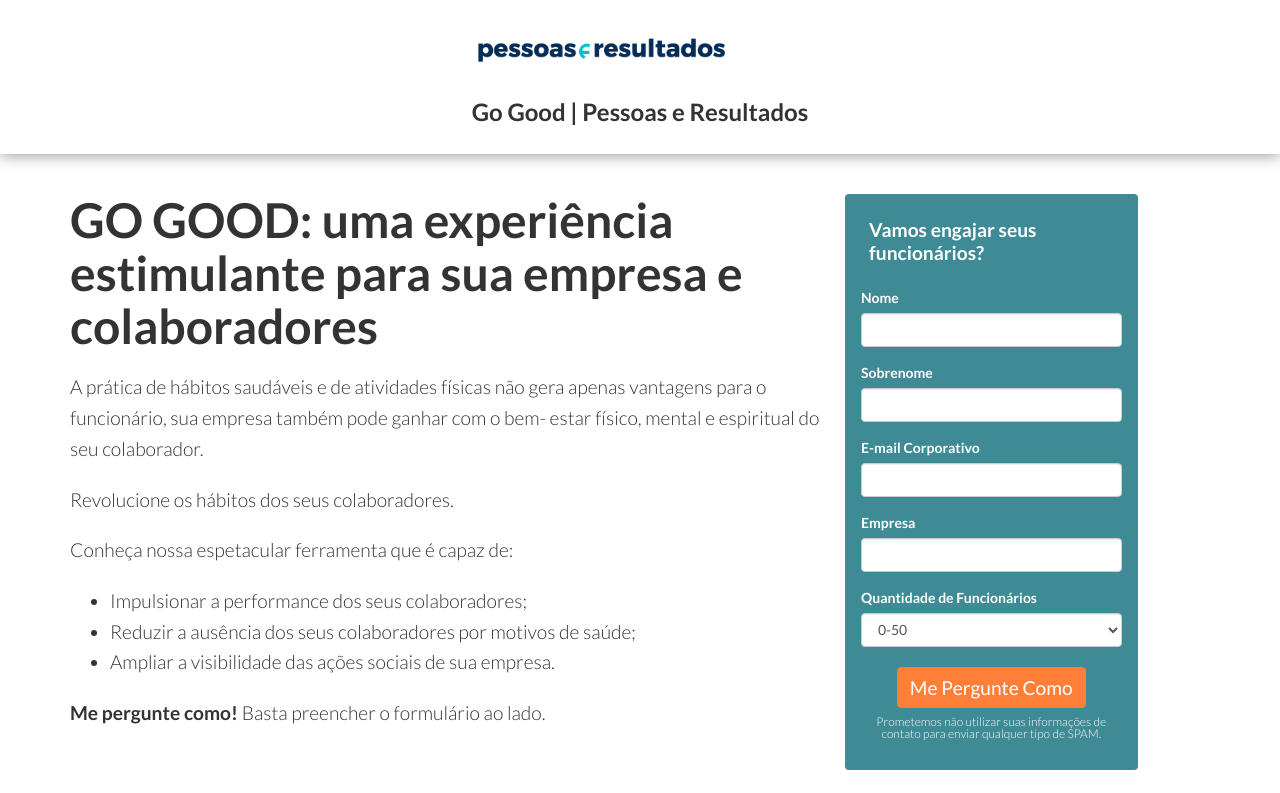
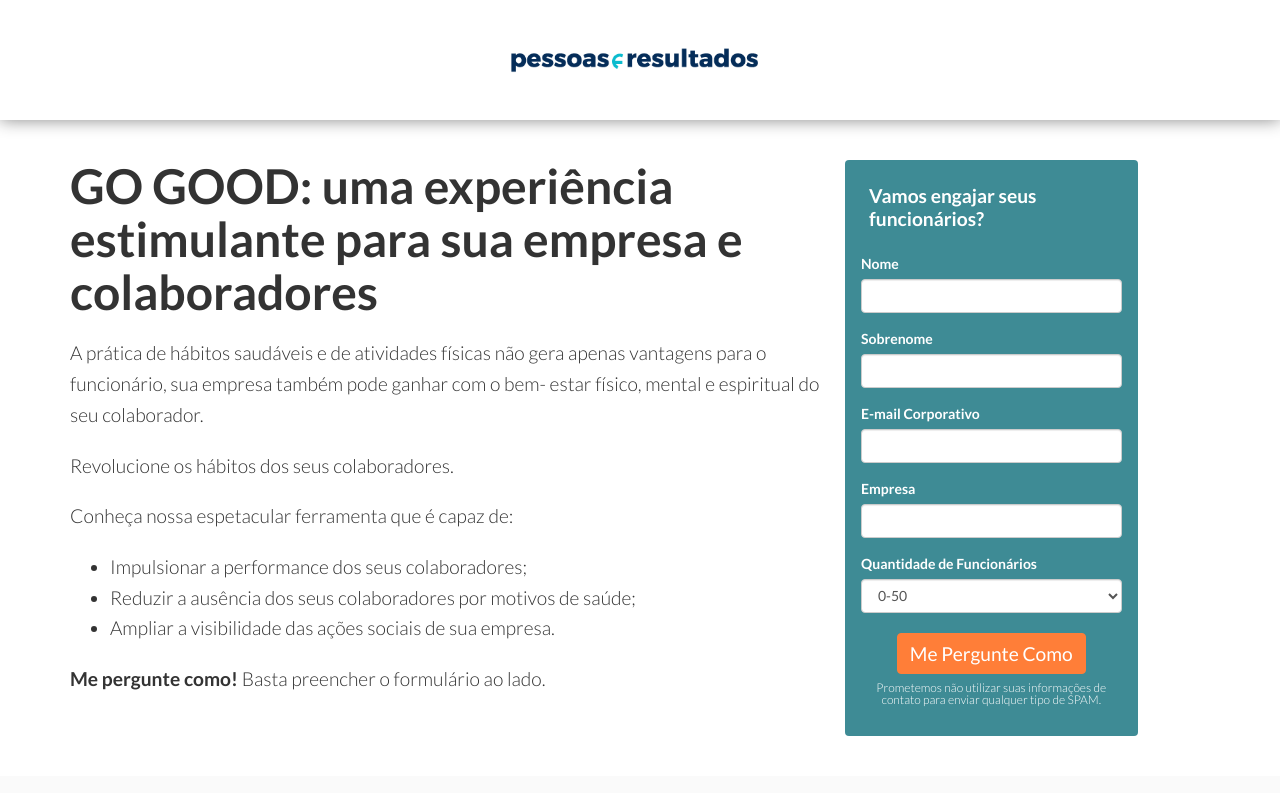
Before and after one commit to abferrari/HackathonGama1Plus2, a plain HTML site: page landing_page.html in a window 1280 px wide. Shown: the top 793 px of the page. Drawn offline with nearby package versions, Linux system fonts and the light colour scheme.

Commit message:
Deleted header title

```diff
--- a/landing_page.html
+++ b/landing_page.html
@@ -52,7 +52,7 @@
 
 				<img class="brand img-responsive" src="img/logo-blog.png" /><br />
 
-				<h1>Go Good | Pessoas e Resultados</h1>
+
 
  		</div>
 	</header>
```
